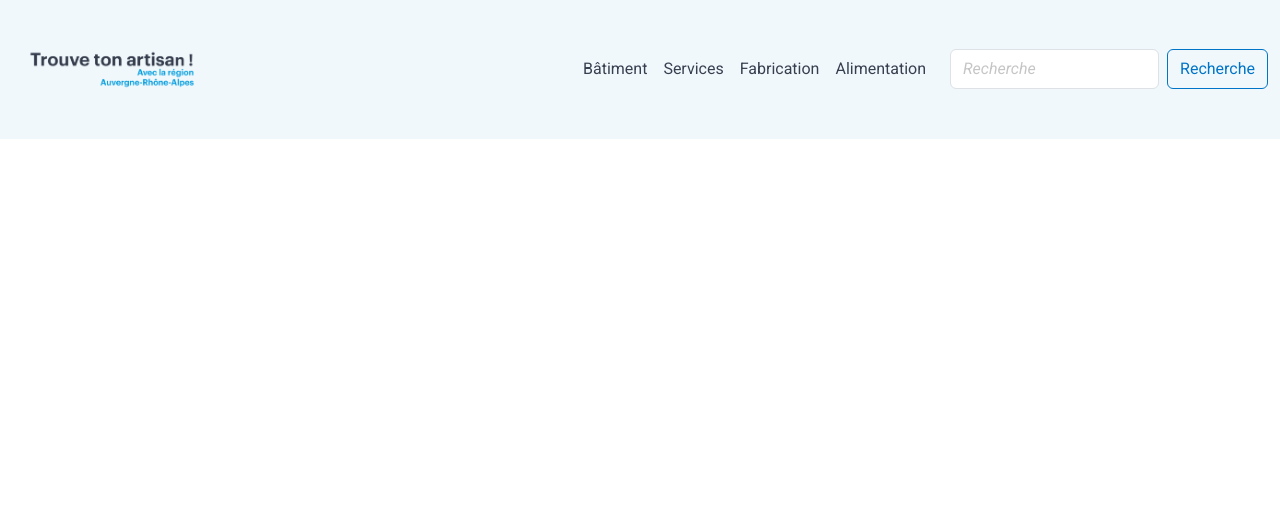
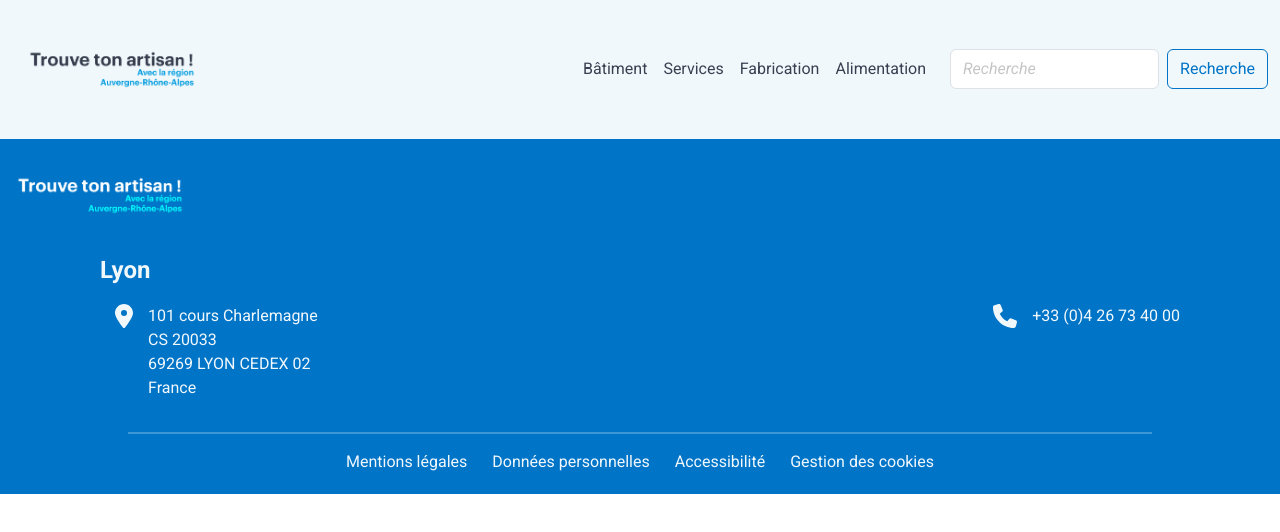
Before and after one commit to Hans-Hybani/Trouve-ton-artisan, a React (Create React App) app: page / in a window 1280 px wide. Shown: the top 532 px of the page. Built offline with nearby package versions, Linux system fonts and the light colour scheme.

Commit message:
Creation du footer/ le style et la forme

```diff
--- a/package.json
+++ b/package.json
@@ -3,6 +3,11 @@
   "version": "0.1.0",
   "private": true,
   "dependencies": {
+    "@fortawesome/fontawesome-svg-core": "^6.5.1",
+    "@fortawesome/free-brands-svg-icons": "^6.5.1",
+    "@fortawesome/free-regular-svg-icons": "^6.5.1",
+    "@fortawesome/free-solid-svg-icons": "^6.5.1",
+    "@fortawesome/react-fontawesome": "^0.2.0",
     "@testing-library/jest-dom": "^5.17.0",
     "@testing-library/react": "^13.4.0",
     "@testing-library/user-event": "^13.5.0",
--- a/src/App.js
+++ b/src/App.js
@@ -1,9 +1,11 @@
+import Footer from './Components/footer';
 import Header from './Components/header';
 
 function App() {
   return (
     <div>
       <Header/>
+      <Footer/>
     </div>
   );
 }
--- /dev/null
+++ b/src/Components-Style/footer.scss
@@ -0,0 +1,71 @@
+$primary-color: #f1f8fc;
+$secondary-color: #0074c7;
+$third-color: #00497c;
+$fourth-color: #384050;
+$fifth-color: #cd2c2e;
+$sixth-color: #82b864;
+
+footer{
+        background-color: $secondary-color;
+        padding-bottom: 20px;
+
+        img{
+                width: 200px;
+                filter: brightness(10);
+        }
+        .props__ville{
+                color: $primary-color;
+                font-weight: bold;
+                font-size: 1.5em;
+                width: 100%;
+        }
+        .information__location{
+                margin-left: 100px;
+                margin-right: 100px;
+        }
+        .location__adress{
+                display: flex;
+                gap: 15px;
+                margin-left: 15px;
+        }
+        .location__number{
+                display: flex;
+                gap: 15px;
+        }
+        address{
+                color: $primary-color;
+        }
+        .footer__icon{
+                color: $primary-color;
+                font-size: 1.5em;
+        }
+        a{
+                text-decoration: none;
+                color: $primary-color;
+        }
+        .localisation{
+                display: flex;
+                justify-content: space-between;
+        }
+        .footer__separateur{
+                display: flex;
+                justify-content: center;
+        }
+        .footer__separateur hr{
+                border: solid #ffffff 1px;
+                width: 80%;
+        }
+        .mention{
+                display: flex;
+                flex-wrap: wrap;
+                justify-content: center;
+                gap: 25px;
+                width: 100%;
+        }
+        .mention a:active,
+        a:focus,
+        a:hover {
+                color: $third-color;
+                font-weight: bold;
+        }
+}
--- a/src/Components/footer.js
+++ b/src/Components/footer.js
@@ -0,0 +1,59 @@
+import '../Components-Style/footer.scss'
+import Logo from "../Assets/Logo.png"
+import { FontAwesomeIcon } from '@fortawesome/react-fontawesome'
+import { faLocationDot } from '@fortawesome/free-solid-svg-icons'
+import { faPhone } from '@fortawesome/free-solid-svg-icons'
+
+// import {faLocationDot} from '@fortawesome/free-solid-svg-icons'
+// import { faSearchengin } from '@fortawesome/free-brands-svg-icons';
+// import { faFileCode} from '@fortawesome/free-solid-svg-icons';
+
+
+function Footer(params) {
+        const FooterData = (props) => {
+                return (
+                  <div>
+                    <p>{props.Nomville}</p>
+                  </div>
+                );
+        };
+
+        return(
+                <footer>
+                        <div>
+                                <img src={Logo} alt="Logo du site"></img>
+                        </div>
+                        <div className='information__location'>
+                                <div className='props__ville'>
+                                        <FooterData Nomville="Lyon"/>
+                                </div>
+                                <div className='localisation'>
+                                        <div className='location__adress'>
+                                                <FontAwesomeIcon icon={faLocationDot} className='footer__icon'/>
+                                                <address>
+                                                        <a href='/'>101 cours Charlemagne<br/>
+                                                        CS 20033<br/>
+                                                        69269 LYON CEDEX 02<br/>
+                                                        France</a>
+                                                </address>
+                                        </div>
+                                        <div className='location__number'>
+                                                <FontAwesomeIcon icon={faPhone} className='footer__icon' />
+                                                <a href="tel:0426734000">+33 (0)4 26 73 40 00</a>
+                                        </div>
+                                </div>
+                        </div>
+                        <div className='footer__separateur'>
+                                <hr/>
+                        </div>
+                        <div className='mention'>
+                                <a href='/'>Mentions légales</a>
+                                <a href='/'>Données personnelles</a>
+                                <a href='/'>Accessibilité</a>
+                                <a href='/'>Gestion des cookies</a>
+                        </div>
+                </footer>
+        )
+}
+
+export default Footer;
```
Also changed, not shown: src/index.scss (line endings or trailing spaces), 1 other file (tests, documents, lock files or other folders).
